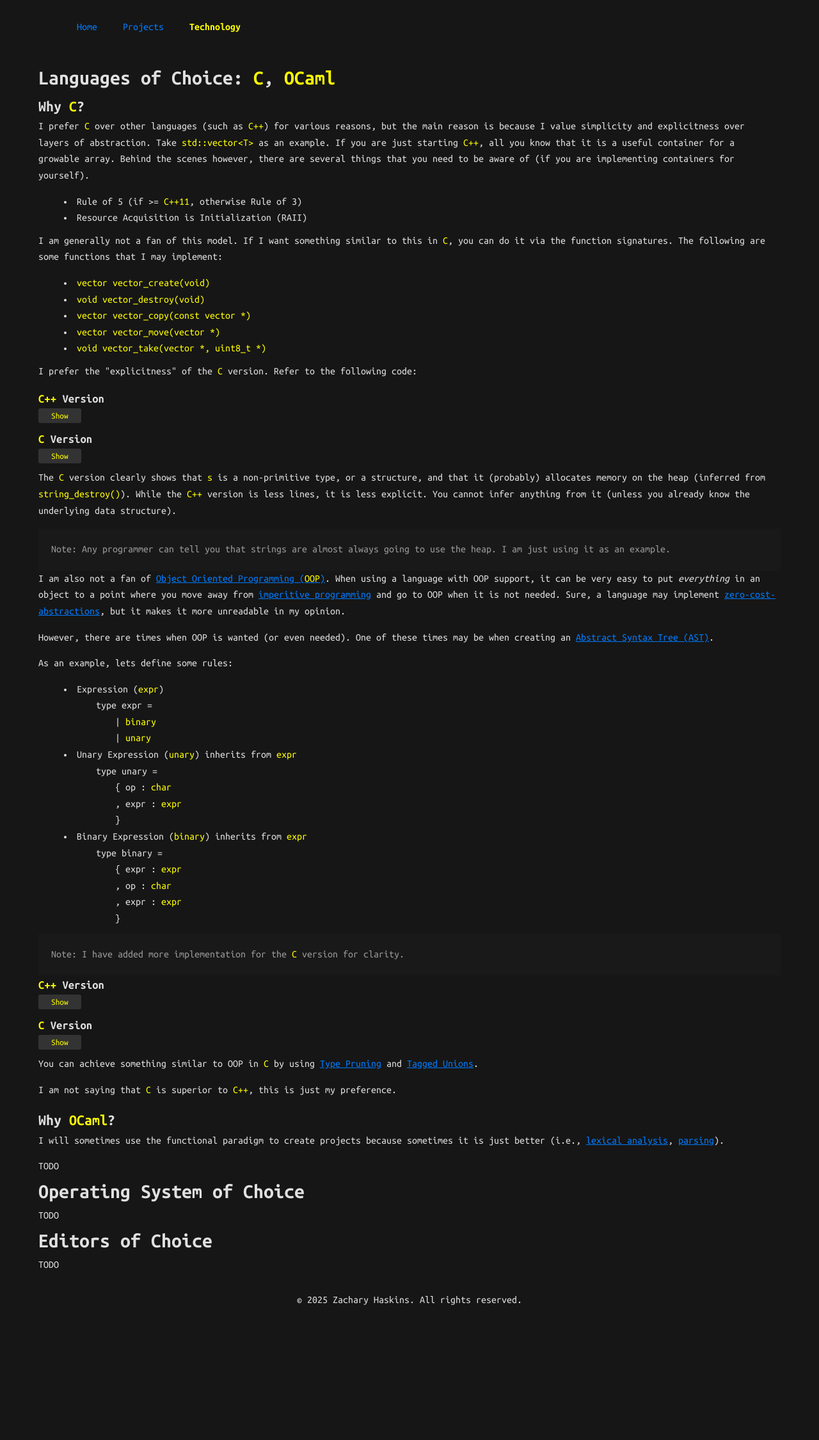
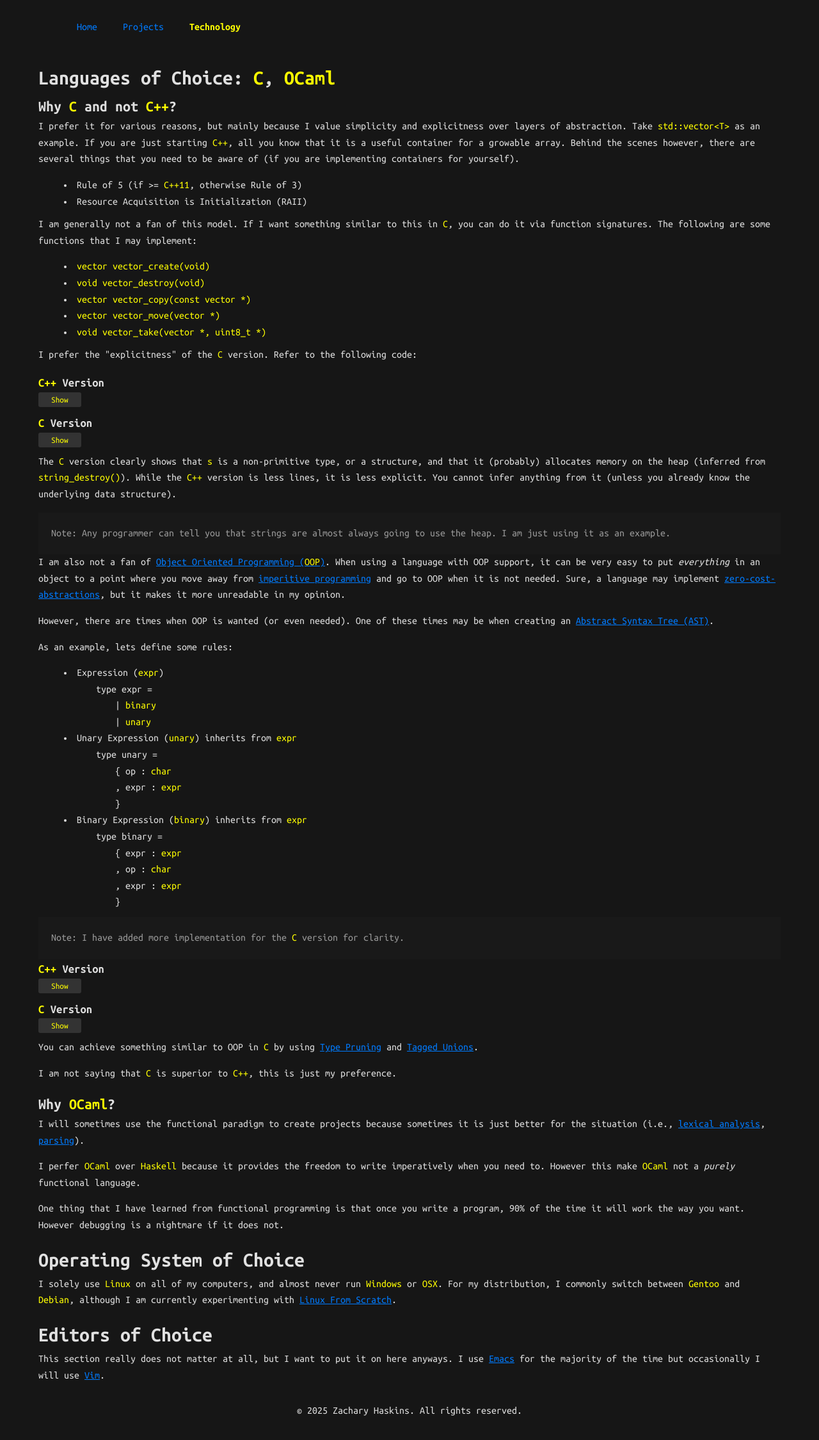
Before and after one commit to malloc-nbytes/portfolio, a React (Vite) app: page /portfolio/technology in a window 1280 px wide. Shown: the top 2250 px of the page at 64% size. Before the commit the page ends 2090 px from the top, so only its background shows below. Built offline with nearby package versions, Linux system fonts and the light colour scheme.

Commit message:
finished main of technology page

```diff
--- a/src/pages/Technology.jsx
+++ b/src/pages/Technology.jsx
@@ -106,20 +106,19 @@ expr_evaluate(expr *e)
         <>
             <div>
                 <h1>Languages of Choice: {yel('C')}, {yel('OCaml')}</h1>
-                <h2>Why {yel('C')}?</h2>
+                <h2>Why {yel('C')} and not {yel('C++')}?</h2>
                 <p>
-                    I prefer {yel('C')} over other languages (such as {yel('C++')}) for various reasons, but
-                    the main reason is because I value simplicity and explicitness over layers of abstraction.
-                    Take {yel('std::vector<T>')} as an example. If you are just starting {yel('C++')}, all you know that it is
+                    I prefer it for various reasons, but mainly because I value simplicity and explicitness
+                    over layers of abstraction. Take {yel('std::vector<T>')} as an example. If you are just starting {yel('C++')}, all you know that it is
                     a useful container for a growable array. Behind the scenes however, there are several things that you need to be aware of
                     (if you are implementing containers for yourself).
                 </p>
                 <ul>
-                    <li>Rule of 5 (if >= {yel('C++11')}, otherwise Rule of 3)</li>
+                    <li>Rule of 5 (if &gt;= {yel('C++11')}, otherwise Rule of 3)</li>
                     <li>Resource Acquisition is Initialization (RAII)</li>
                 </ul>
                 <p>
-                    I am generally not a fan of this model. If I want something similar to this in {yel('C')}, you can do it via the function signatures.
+                    I am generally not a fan of this model. If I want something similar to this in {yel('C')}, you can do it via function signatures.
                     The following are some functions that I may implement:
                 </p>
                     <ul>
@@ -209,19 +208,35 @@ expr_evaluate(expr *e)
                 <h2>Why {yel('OCaml')}?</h2>
                 <p>
                     I will sometimes use the functional paradigm to create projects because sometimes it is just
-                    better (i.e., <a className='readme-link' href='https://en.wikipedia.org/wiki/Lexical_analysis'>lexical analysis</a>, <a className='readme-link' href='https://en.wikipedia.org/wiki/Parsing'>parsing</a>).
+                    better for the situation (i.e., <a className='readme-link' href='https://en.wikipedia.org/wiki/Lexical_analysis'>lexical analysis</a>, <a className='readme-link' href='https://en.wikipedia.org/wiki/Parsing'>parsing</a>).
                 </p>
-                TODO
+                <p>
+                    I perfer {yel('OCaml')} over {yel('Haskell')} because it provides the freedom to write imperatively when you need to.
+                    However this make {yel('OCaml')} not a <i>purely</i> functional language.
+
+                </p>
+                <p>
+                    One thing that I have learned from functional programming is that once you write a program, 90% of the time it will
+                    work the way you want. However debugging is a nightmare if it does not.
+                </p>
             </div>
 
             <div>
                 <h1>Operating System of Choice</h1>
-                TODO
+                <p>
+                    I solely use {yel('Linux')} on all of my computers, and almost never run {yel('Windows')} or {yel('OSX')}.
+                    For my distribution, I commonly switch between {yel('Gentoo')} and {yel('Debian')}, although I am currently experimenting
+                    with <a className='readme-link' href='https://www.linuxfromscratch.org/lfs/'>Linux From Scratch</a>.
+                </p>
             </div>
 
             <div>
                 <h1>Editors of Choice</h1>
-                TODO
+                <p>
+                    This section really does not matter at all, but I want to put it on here anyways. I
+                    use <a className='readme-link' href='https://www.gnu.org/software/emacs/'>Emacs</a> for the majority of the time but occasionally I will
+                    use <a className='readme-link' href='https://www.vim.org/'>Vim</a>.
+                </p>
             </div>
         </>
     );
```
